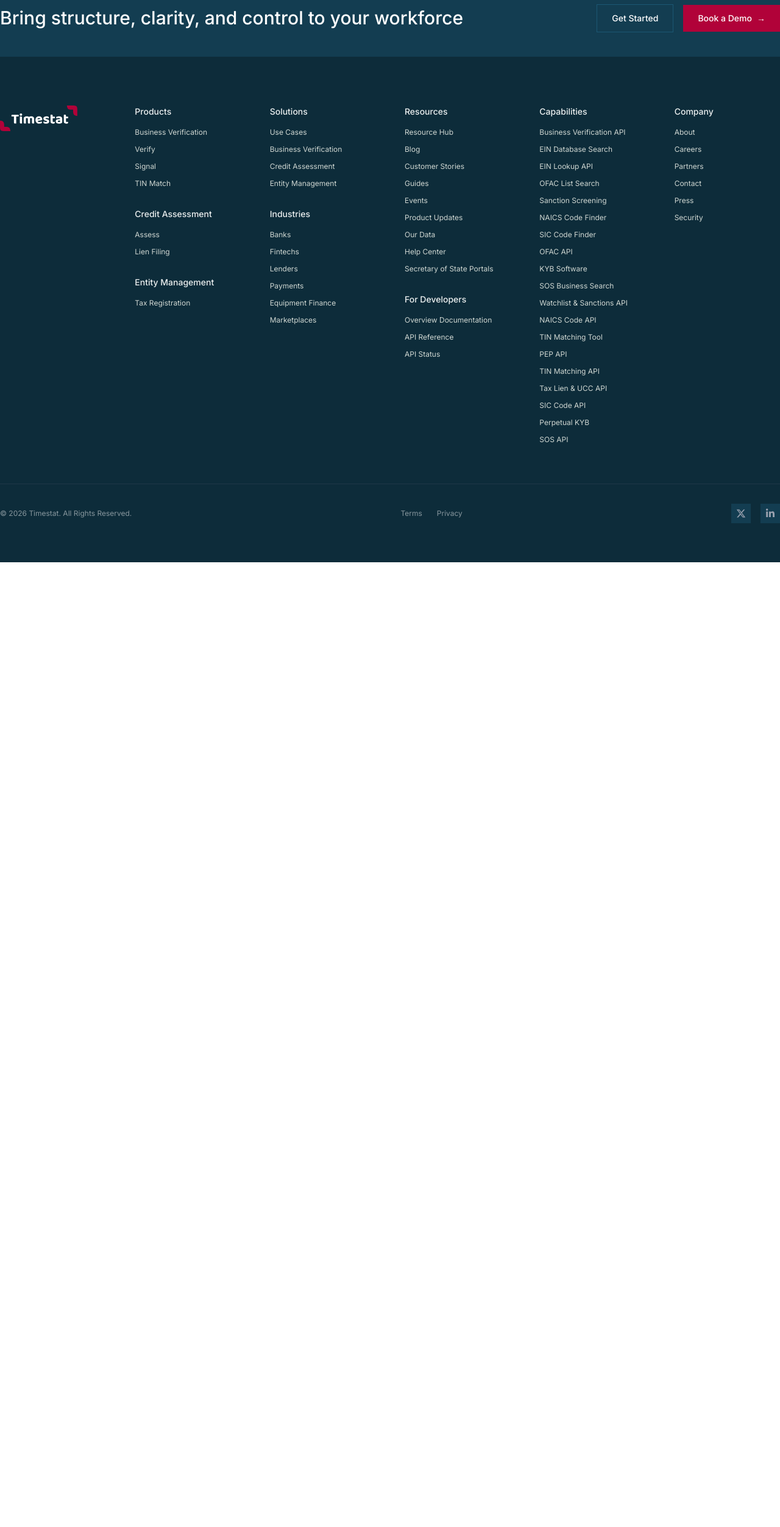
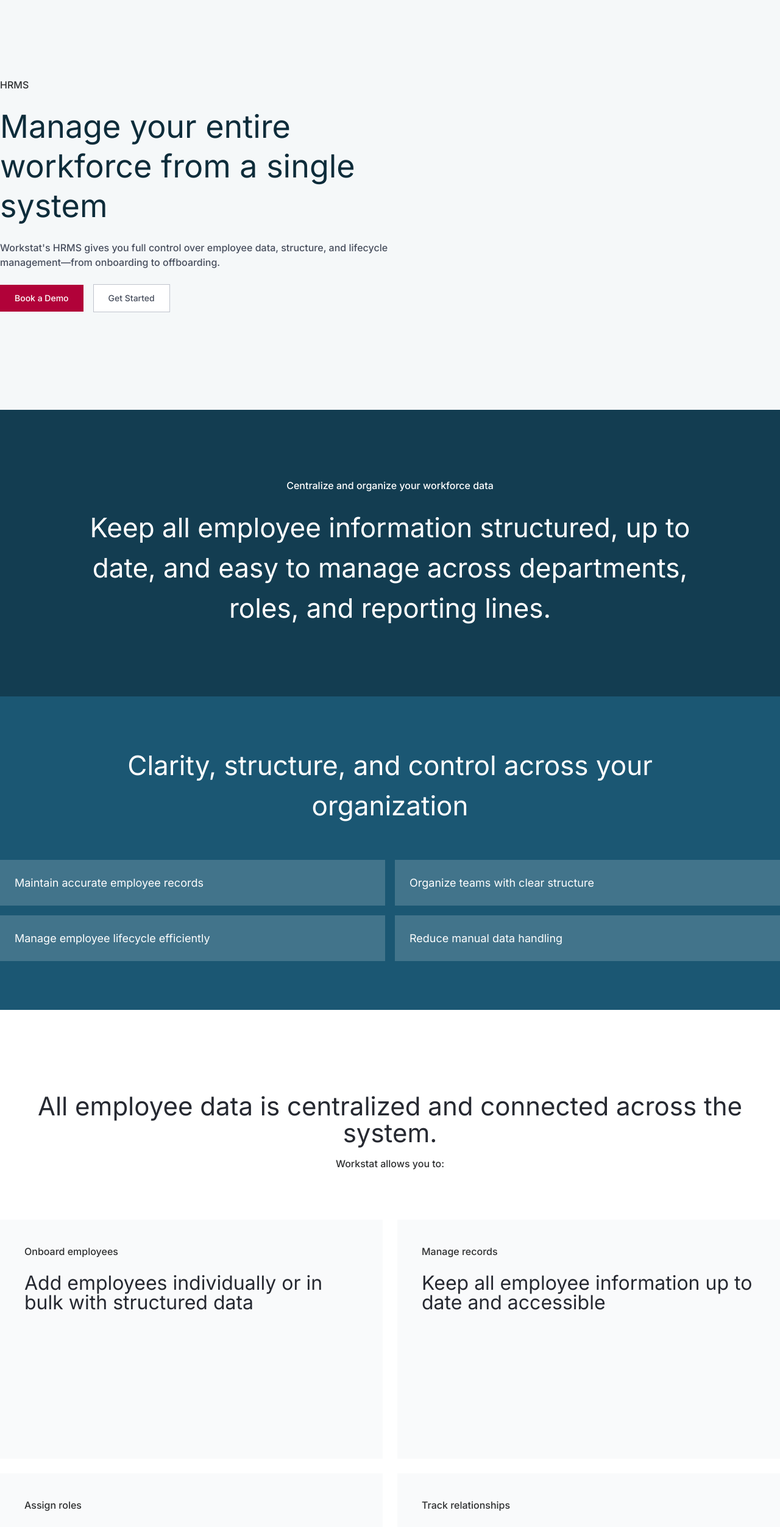
Before and after one commit to CoderBlack25/workstat-landing-page, a Next.js app: page /human-resource-management in a window 1280 px wide. Shown: the part 160-2664 px from the top of the page at 61% size. Before the commit the page ends 1082 px from the top, so only its background shows below. Built offline with nearby package versions, Linux system fonts and the light colour scheme.

Commit message:
Created the HR page

```diff
--- a/app/human-resource-management/page.tsx
+++ b/app/human-resource-management/page.tsx
@@ -1,9 +1,21 @@
 import Navbar from "@/components/sections/navbars/navbar";
+import Hero from "@/components/sections/human-resource/hero";
+import Centralize from "@/components/sections/human-resource/centralize";
+import Clarity from "@/components/sections/human-resource/clarity";
+import EmployeeData from "@/components/sections/human-resource/emloyeeData";
+import OrganizeEmployee from "@/components/sections/human-resource/organizeEmployee";
+import Simple from "@/components/sections/human-resource/simple";
 
 const page = () => {
   return (
-    <div>
+    <div className="overflow-hidden">
       <Navbar />
+      <Hero />
+      <Centralize />
+      <Clarity />
+      <EmployeeData />
+      <OrganizeEmployee />
+      <Simple />
     </div>
   );
 };
--- /dev/null
+++ b/components/sections/human-resource/centralize.tsx
@@ -0,0 +1,17 @@
+const centralize = () => {
+  return (
+    <section className="w-full bg-(--deep-teal) py-28 text-white">
+      <div className="max-w-7xl mx-auto px-30 flex flex-col justify-center items-center text-center gap-6">
+        <p className="font-medium">
+          Centralize and organize your workforce data
+        </p>
+        <h1 className="text-[44px]">
+          Keep all employee information structured, up to date, and easy to
+          manage across departments, roles, and reporting lines.
+        </h1>
+      </div>
+    </section>
+  );
+};
+
+export default centralize;
--- a/components/sections/learning/improvement.tsx
+++ b/components/sections/human-resource/clarity.tsx
@@ -1,26 +1,26 @@
-const improvement = () => {
+const clarity = () => {
   return (
     <section className="w-full bg-(--primary-blue) py-20 text-white">
       <div className="max-w-7xl mx-auto flex flex-col justify-center items-stretch gap-14">
         <h1 className="text-[44px] text-center">
-          Build a culture of continuous improvement
+          Clarity, structure, and control across your <br /> organization
         </h1>
 
         <div className="grid grid-cols-2 gap-4 text-[18px]">
-          <div className="bg-(--medium-blue) p-5">
-            <p>Improve employee onboarding experience</p>
+          <div className="bg-(--medium-blue) p-6">
+            <p>Maintain accurate employee records</p>
           </div>
 
-          <div className="bg-(--medium-blue) p-5">
-            <p>Track training progress across teams</p>
+          <div className="bg-(--medium-blue) p-6">
+            <p>Organize teams with clear structure</p>
           </div>
 
-          <div className="bg-(--medium-blue) p-5">
-            <p>Provide structured learning resources</p>
+          <div className="bg-(--medium-blue) p-6">
+            <p>Manage employee lifecycle efficiently</p>
           </div>
 
-          <div className="bg-(--medium-blue) p-5">
-            <p>Support long-term employee development</p>
+          <div className="bg-(--medium-blue) p-6">
+            <p>Reduce manual data handling</p>
           </div>
         </div>
       </div>
@@ -28,4 +28,4 @@
   );
 };
 
-export default improvement;
+export default clarity;
--- /dev/null
+++ b/components/sections/human-resource/emloyeeData.tsx
@@ -0,0 +1,53 @@
+const employeeData = () => {
+  return (
+    <section className="w-full bg-white py-28">
+      <div className="mx-auto max-w-7xl">
+        <div className="flex flex-col gap-4 justify-center items-center text-center">
+          <h2 className="mt-6 text-[42px] leading-11 text-(--dark-gray)">
+            All employee data is centralized and connected across the system.
+          </h2>
+
+          <p className="font-medium text-(--charcoal)">
+            Workstat allows you to:
+          </p>
+        </div>
+
+        <div className="mt-20 grid gap-6 grid-cols-2">
+          <div className="bg-(--extra-light) px-10 pt-10 pb-60">
+            <p className="font-medium text-(--charcoal)">Onboard employees</p>
+
+            <h3 className="mt-6 text-[32px] leading-8 text-(--dark-gray)">
+              Add employees individually or in bulk with structured data
+            </h3>
+          </div>
+
+          <div className="bg-(--extra-light) px-10 pt-10 pb-60">
+            <p className="font-medium text-(--charcoal)">Manage records</p>
+
+            <h3 className="mt-6 text-[32px] leading-8 text-(--dark-gray)">
+              Keep all employee information up to date and accessible
+            </h3>
+          </div>
+
+          <div className="bg-(--extra-light) px-10 pt-10 pb-60">
+            <p className="font-medium text-(--charcoal)">Assign roles</p>
+
+            <h3 className="mt-6 text-[32px] leading-8 text-(--dark-gray)">
+              Define positions, departments, and reporting relationships
+            </h3>
+          </div>
+
+          <div className="bg-(--extra-light) px-10 pt-10 pb-60">
+            <p className="font-medium text-(--charcoal)">Track relationships</p>
+
+            <h3 className="mt-6 text-[32px] leading-8 text-(--dark-gray)">
+              Monitor reporting lines across your organization
+            </h3>
+          </div>
+        </div>
+      </div>
+    </section>
+  );
+};
+
+export default employeeData;
--- /dev/null
+++ b/components/sections/human-resource/hero.tsx
@@ -0,0 +1,40 @@
+import Link from "next/link";
+
+// import { ArrowRight } from "lucide-react";
+
+const hero = () => {
+  return (
+    <section className="bg-(--soft-cloud) py-40">
+      <div className="max-w-7xl mx-auto grid grid-cols-2">
+        <div className="flex flex-col gap-6">
+          <h2 className="font-medium text-(--charcoal)">HRMS</h2>
+          <h1 className="text-[52px] leading-tight text-(--midnight)">
+            Manage your entire workforce from a single system
+          </h1>
+          <p className="font-medium text-(--slate-gray)">
+            Workstat&apos;s HRMS gives you full control over employee data,
+            structure, and lifecycle management—from onboarding to offboarding.
+          </p>
+          <div className="flex flex-row items-center gap-4">
+            <Link
+              href="#"
+              className="flex items-center gap-2 bg-(--brand-red) px-6 py-3 text-sm font-medium text-white transition-colors hover:bg-pink-700"
+            >
+              Book a Demo
+            </Link>
+
+            <Link
+              href="#"
+              className="border border-(--light-gray) bg-white px-6 py-3 text-sm font-medium text-(--slate-gray) transition-colors hover:bg-white/10"
+            >
+              Get Started
+            </Link>
+          </div>
+        </div>
+        <div></div>
+      </div>
+    </section>
+  );
+};
+
+export default hero;
--- /dev/null
+++ b/components/sections/human-resource/organizeEmployee.tsx
@@ -0,0 +1,41 @@
+const organizeEmployee = () => {
+  return (
+    <section className="w-full bg-white py-20">
+      <div className="max-w-7xl mx-auto">
+        <div className="flex flex-col gap-4 mb-14">
+          <p className="font-medium text-(--charcoal)">
+            Workstat organizes employees
+          </p>
+          <h2 className="text-[44px] text-(--dark-gray) leading-tight">
+            Built around how organizations actually operate
+          </h2>
+        </div>
+
+        <div className="grid grid-cols-3 gap-6">
+          <div className="bg-(--soft-cloud) px-5 pt-5 pb-60">
+            <h2 className="text-[24px] text-(--midnight)">
+              Positions and reporting lines
+            </h2>
+            <p className="text-(--slate-gray)">Clear hierarchical structure</p>
+          </div>
+
+          <div className="bg-(--soft-pink) px-5 pt-5 pb-60">
+            <h2 className="text-[24px] text-(--midnight)">
+              Department and units
+            </h2>
+            <p className="text-(--slate-gray)">Organized team structure</p>
+          </div>
+
+          <div className="bg-(--soft-cloud) px-5 pt-5 pb-60">
+            <h2 className="text-[24px] text-(--midnight)">
+              Organizational hierarchy
+            </h2>
+            <p className="text-(--slate-gray)">Structured relationships</p>
+          </div>
+        </div>
+      </div>
+    </section>
+  );
+};
+
+export default organizeEmployee;
--- /dev/null
+++ b/components/sections/human-resource/simple.tsx
@@ -0,0 +1,18 @@
+const simple = () => {
+  return (
+    <section className="w-full bg-(--primary-blue) py-28 text-white">
+      <div className="max-w-7xl mx-auto px-30 flex flex-col justify-center items-center text-center gap-6">
+        <p className="font-medium">
+          Simple for employees. Structured for organizations.
+        </p>
+        <h1 className="text-[44px]">
+          Employees interact with a clean and intuitive interface, while
+          administrators maintain full control over access, permissions, and
+          data visibility.
+        </h1>
+      </div>
+    </section>
+  );
+};
+
+export default simple;
```
